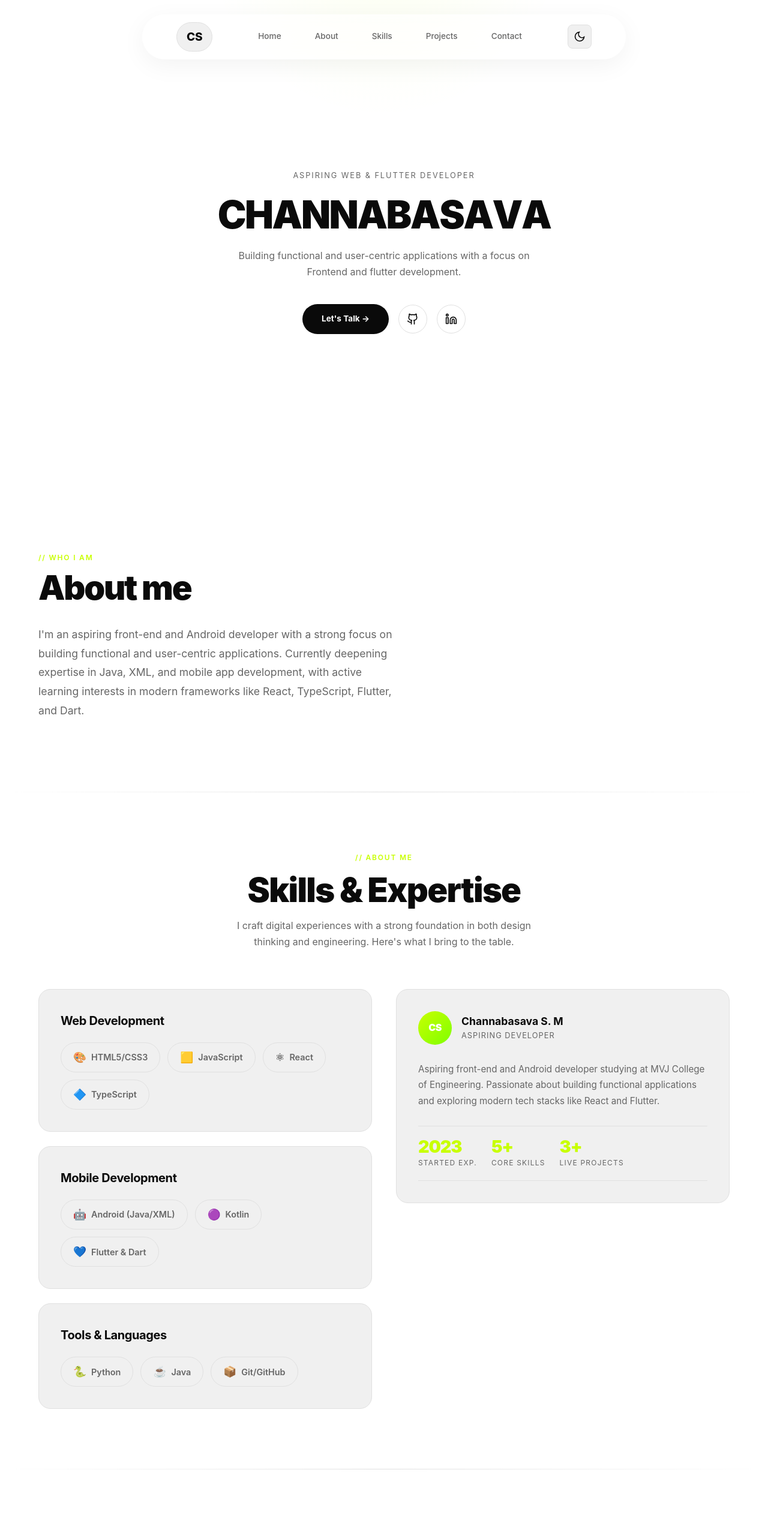
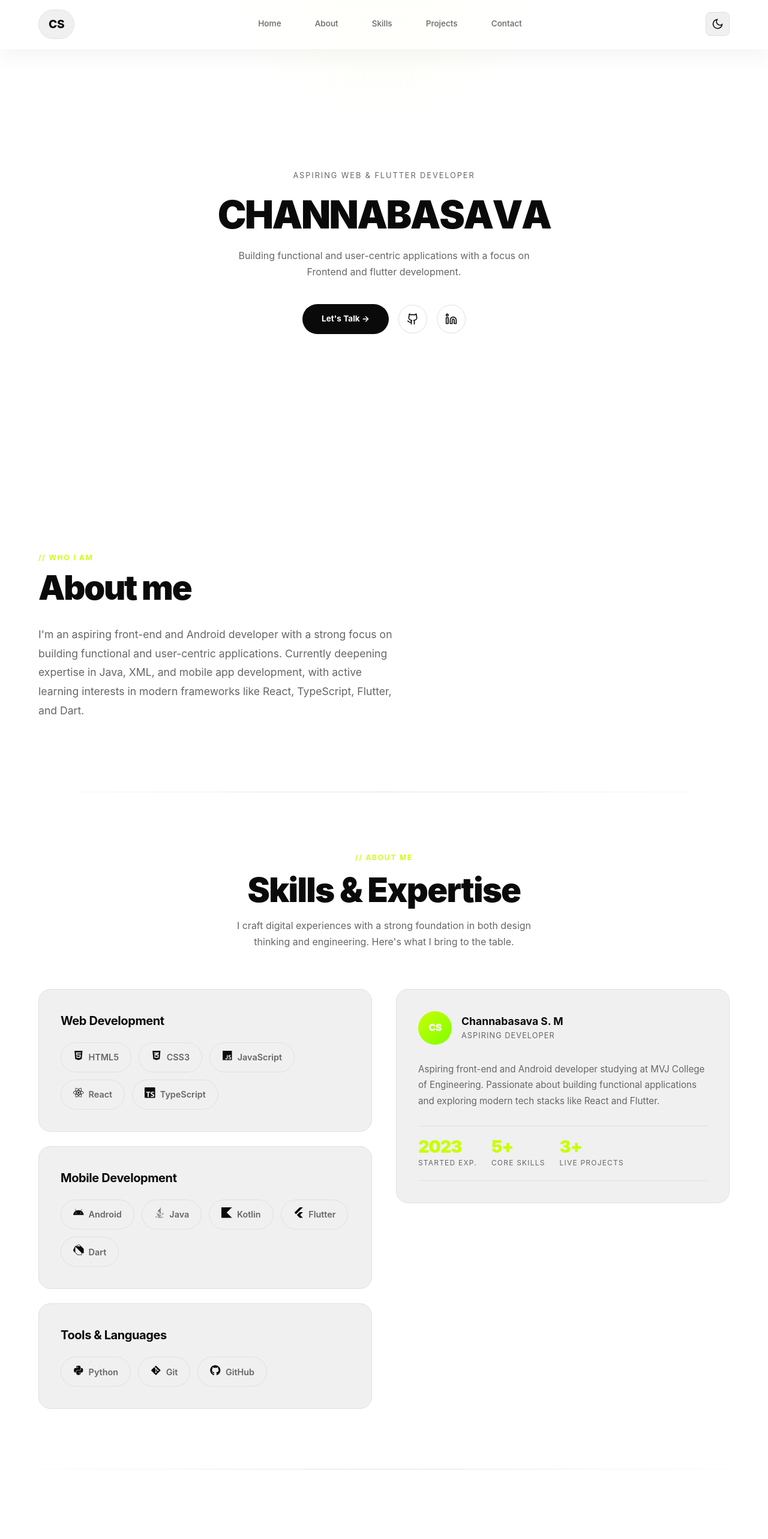
Before and after one commit to channabasav7/portfolio, a React (Vite) app: page / in a window 1280 px wide. Shown: the top 2566 px of the page at 60% size. Built offline with nearby package versions, Linux system fonts and the light colour scheme.

Commit message:
em update

```diff
--- a/package.json
+++ b/package.json
@@ -15,7 +15,8 @@
     "gsap": "^3.14.2",
     "lucide-react": "^0.577.0",
     "react": "^19.2.0",
-    "react-dom": "^19.2.0"
+    "react-dom": "^19.2.0",
+    "react-icons": "^5.6.0"
   },
   "devDependencies": {
     "@eslint/js": "^9.39.1",
--- a/src/components/Navbar.module.css
+++ b/src/components/Navbar.module.css
@@ -1,25 +1,22 @@
 .nav {
   position: fixed;
-  top: 24px;
+  top: 0;
   left: 0;
   right: 0;
-  margin: 0 auto;
   z-index: 100;
-  padding: 12px 32px;
+  padding: 16px 24px;
   background: rgba(10, 10, 10, 0.35);
   backdrop-filter: blur(32px);
   -webkit-backdrop-filter: blur(32px);
-  border: 1px solid rgba(255, 255, 255, 0.1);
-  border-radius: 100px;
+  border-bottom: 1px solid rgba(255, 255, 255, 0.1);
   transition: background var(--transition), border-color var(--transition);
-  width: max-content;
-  max-width: 90%;
+  width: 100%;
   box-shadow: 0 10px 40px rgba(0, 0, 0, 0.2);
 }
 
 [data-theme='light'] .nav {
   background: rgba(255, 255, 255, 0.5);
-  border: 1px solid rgba(255, 255, 255, 0.4);
+  border-bottom: 1px solid rgba(255, 255, 255, 0.4);
   box-shadow: 0 10px 40px rgba(0, 0, 0, 0.05);
 }
 
--- a/src/components/Skills.jsx
+++ b/src/components/Skills.jsx
@@ -1,30 +1,35 @@
 import { motion } from 'framer-motion';
+import { FaHtml5, FaCss3Alt, FaJs, FaReact, FaPython, FaJava, FaGitAlt, FaGithub, FaAndroid } from 'react-icons/fa';
+import { SiTypescript, SiKotlin, SiFlutter, SiDart } from 'react-icons/si';
 import styles from './Skills.module.css';
 
 const skillCategories = [
     {
         title: 'Web Development',
         skills: [
-            { name: 'HTML5/CSS3', icon: '🎨' },
-            { name: 'JavaScript', icon: '🟨' },
-            { name: 'React', icon: '⚛' },
-            { name: 'TypeScript', icon: '🔷' },
+            { name: 'HTML5', icon: <FaHtml5 /> },
+            { name: 'CSS3', icon: <FaCss3Alt /> },
+            { name: 'JavaScript', icon: <FaJs /> },
+            { name: 'React', icon: <FaReact /> },
+            { name: 'TypeScript', icon: <SiTypescript /> },
         ]
     },
     {
         title: 'Mobile Development',
         skills: [
-            { name: 'Android (Java/XML)', icon: '🤖' },
-            { name: 'Kotlin', icon: '🟣' },
-            { name: 'Flutter & Dart', icon: '💙' },
+            { name: 'Android', icon: <FaAndroid /> },
+            { name: 'Java', icon: <FaJava /> },
+            { name: 'Kotlin', icon: <SiKotlin /> },
+            { name: 'Flutter', icon: <SiFlutter /> },
+            { name: 'Dart', icon: <SiDart /> },
         ]
     },
     {
         title: 'Tools & Languages',
         skills: [
-            { name: 'Python', icon: '🐍' },
-            { name: 'Java', icon: '☕' },
-            { name: 'Git/GitHub', icon: '📦' },
+            { name: 'Python', icon: <FaPython /> },
+            { name: 'Git', icon: <FaGitAlt /> },
+            { name: 'GitHub', icon: <FaGithub /> },
         ]
     }
 ];
```
Also changed, not shown: 1 other file (tests, documents, lock files or other folders).
